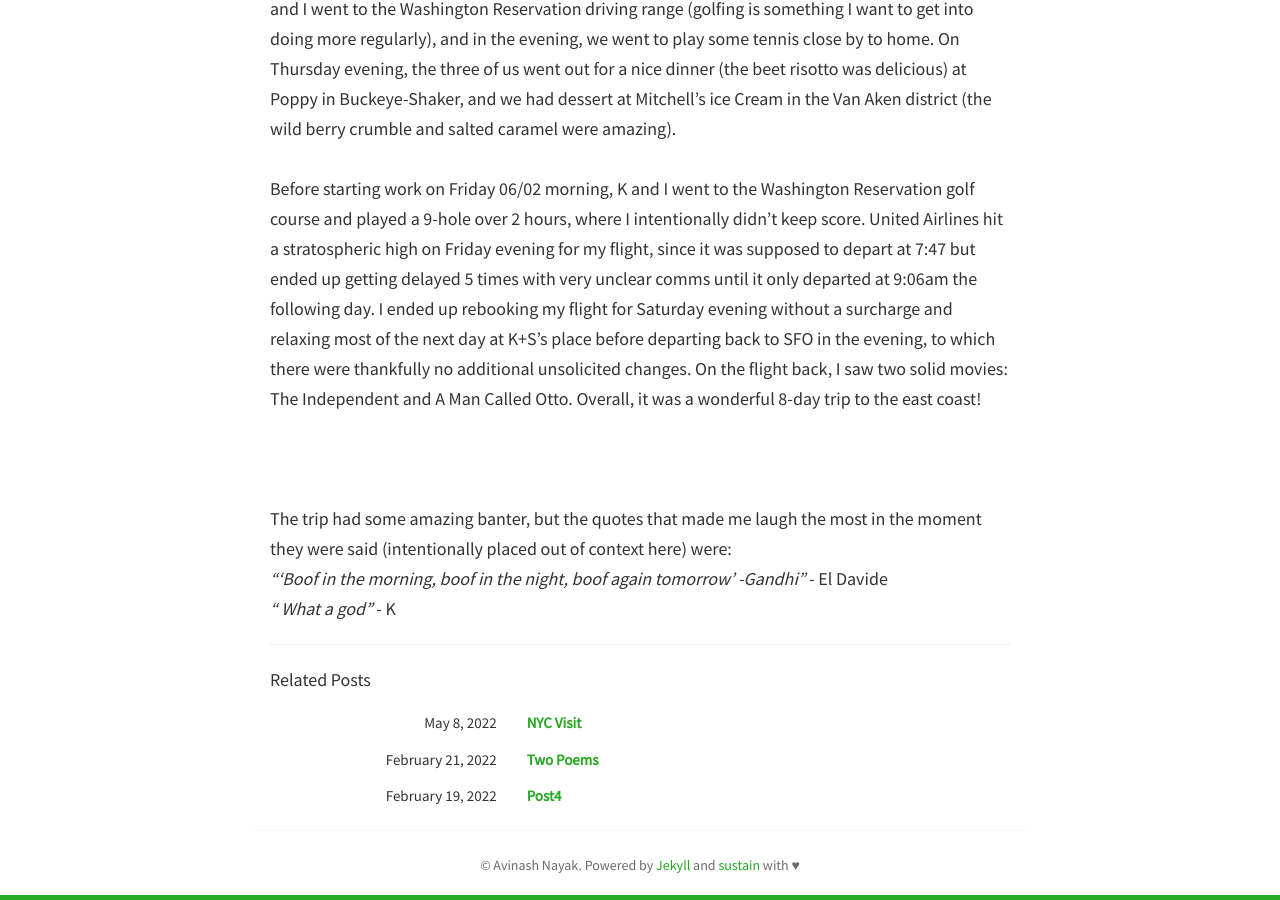
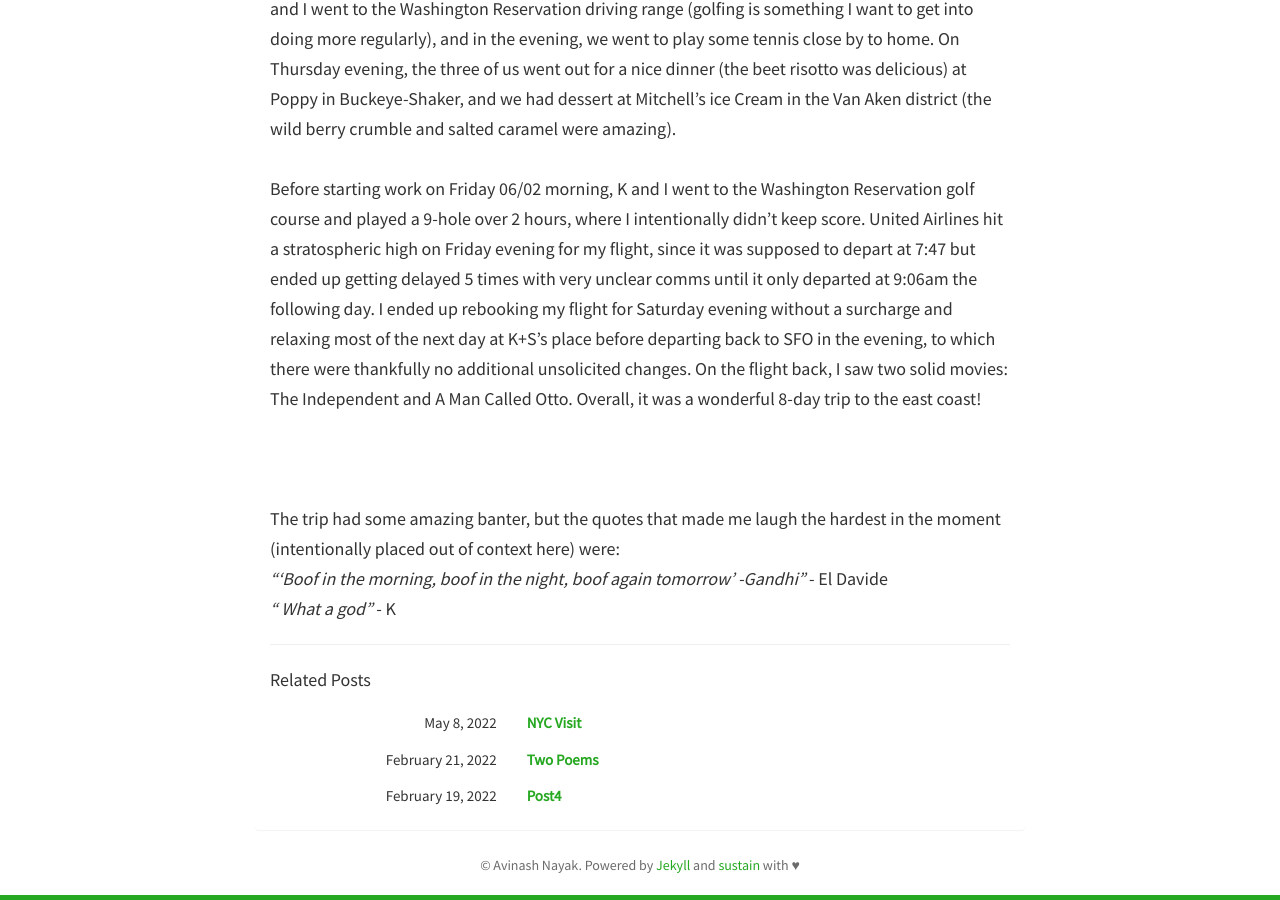
Before and after one commit to avinayak14/avinayak14.github.io, a Jekyll site: the page built from _posts/2023-06-08-post6.md, in a window 1280 px wide and 900 px high, scrolled down 2762 px. Built offline with Jekyll 4.4.1, drawn with Linux system fonts in a browser that asks for light colours; nearby versions of some CDN libraries.

Commit message:
minor mod

```diff
--- a/_posts/2023-06-08-post6.md
+++ b/_posts/2023-06-08-post6.md
@@ -48,7 +48,7 @@ Before starting work on Friday 06/02 morning, K and I went to the Washington Res
 <br/>
 <br/>
 <br/>
-The trip had some amazing banter, but the quotes that made me laugh the most in the moment they were said (intentionally placed out of context here) were:
+The trip had some amazing banter, but the quotes that made me laugh the hardest in the moment (intentionally placed out of context here) were:
 <br/>
 <i>“‘Boof in the morning, boof in the night, boof again tomorrow’ -Gandhi”</i> - El Davide
 <br/>
```
